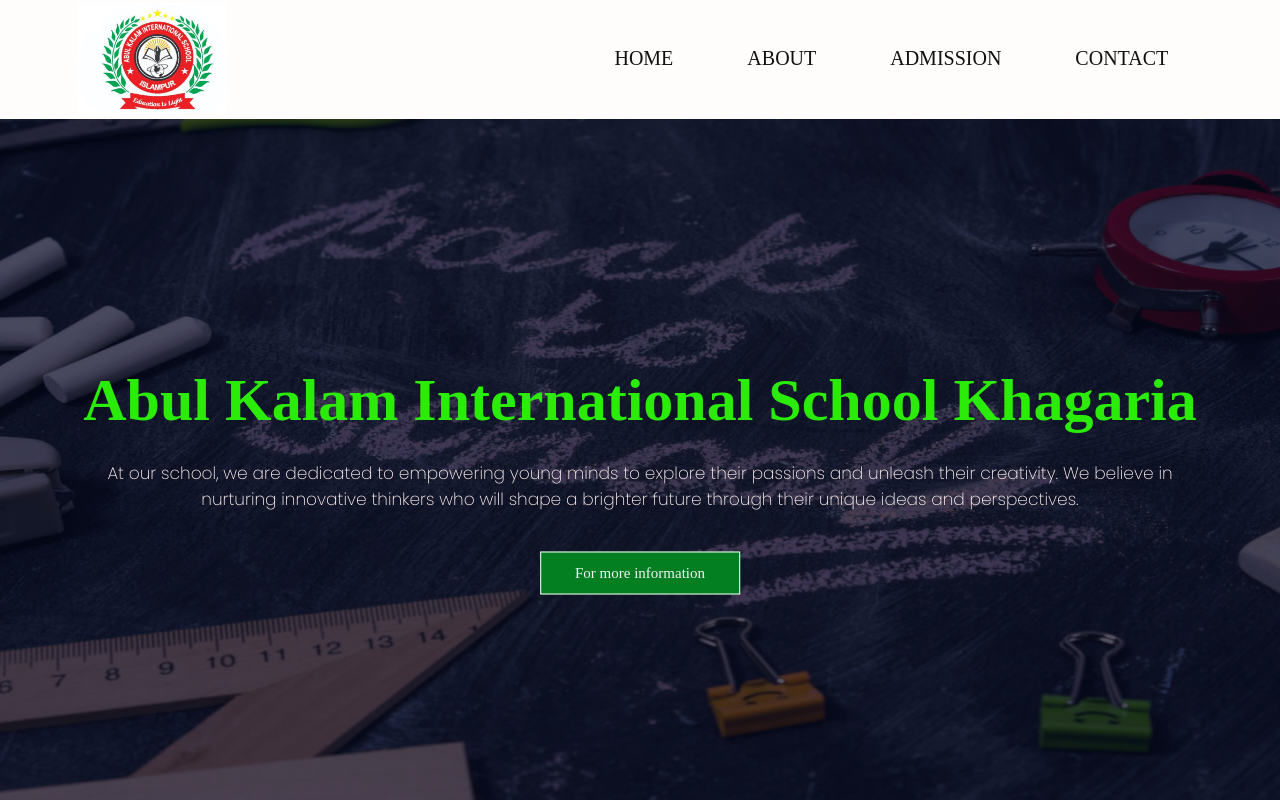
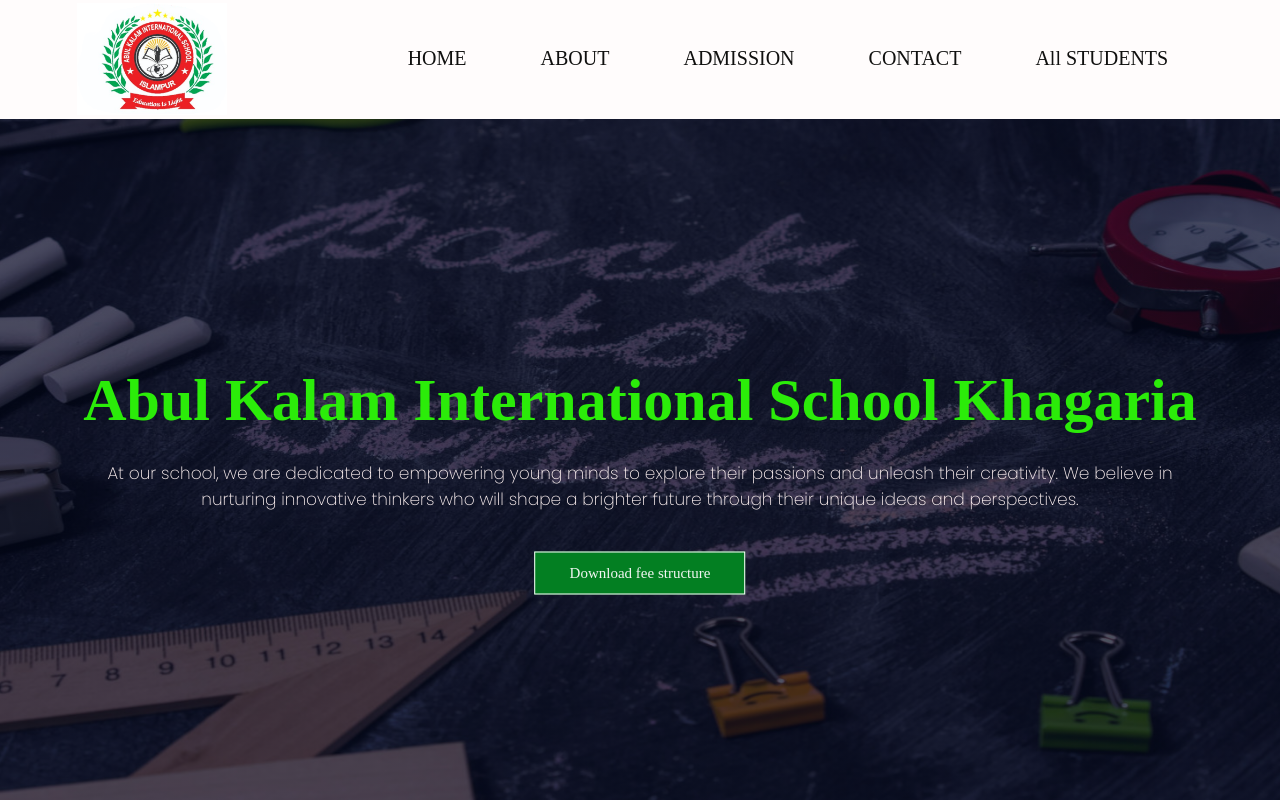
Before and after one commit to AkisKhagaria/AkisKhagaria, a plain HTML site: page index.html in a window 1280 px wide. Shown: the top 800 px of the page. Drawn offline with Linux system fonts and the light colour scheme.

Commit message:
update All Student List

```diff
--- a/index.html
+++ b/index.html
@@ -40,6 +40,7 @@
             <li><a href="about.html">ABOUT</a></li>
             <li><a href="https://docs.google.com/forms/d/e/1FAIpQLScnuIFHg1jssNci1gXlpi7lrhtyV1W-rhykihlFg9F2oZnb-Q/viewform?usp=sf_link">ADMISSION</a></li>
             <li><a href="contact.html">CONTACT</a></li>
+            <li><a href="https://docs.google.com/spreadsheets/d/16xnDQFz_w911toLh4bbUPsYZR6TjcHlgliYsmsNQ47E/edit?usp=sharing">All STUDENTS</a></li>
           </ul>
         </div>
         <i class="fa fa-bars" onclick="showMenu()"></i>
@@ -50,7 +51,7 @@
           At our school, we are dedicated to empowering young minds to explore their passions and unleash their creativity.
            We believe in nurturing innovative thinkers who will shape a brighter future through their unique ideas and perspectives.
         </p>
-        <a href="https://docs.google.com/forms/d/e/1FAIpQLSdh0BzlbR8FG6kXIPysnBiv2KQ-J7nyvDxuGzFhKTxrcoYfeQ/viewform?usp=sf_link" class="hero-btn">For more information</a>
+        <a href="https://drive.google.com/file/d/1AXCkzcrFfk-mclI2qUCAHpBoOyMOifJf/view?usp=sharing" class="hero-btn">Download fee structure</a>
       </div>
     </section>
     <!-- -------course--------- -->
```
Also changed, not shown: about.html (+1 -0 lines), contact.html (+1 -0 lines).
